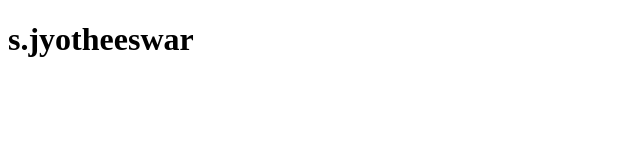
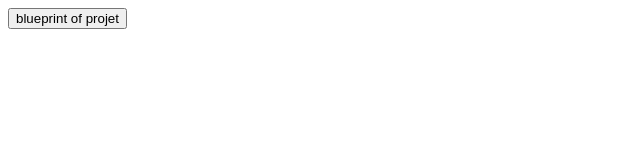
Before and after one commit to SJyotheeswar2004/project, a plain HTML site: page index.html in a window 1280 px wide. Shown: the whole page, without its empty margins (0-640 px from the left). Drawn offline with Linux system fonts and the light colour scheme.

Commit message:
Update index.html

```diff
--- a/index.html
+++ b/index.html
@@ -6,6 +6,6 @@
     <title>Document</title>
 </head>
 <body>
-    <h1>s.jyotheeswar</h1>
+   <a href="./blueprint.html" target="_blank"><button>blueprint of projet</button></a>
 </body>
 </html>
```
